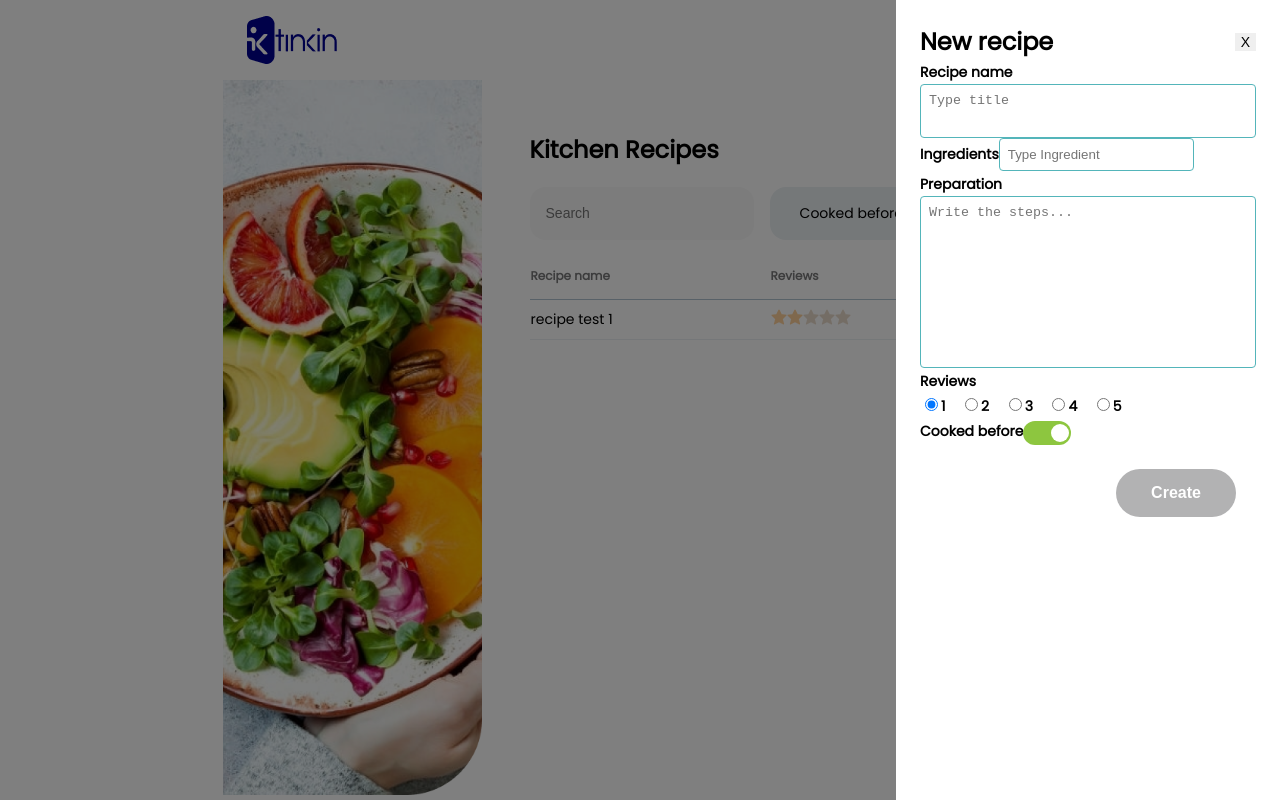
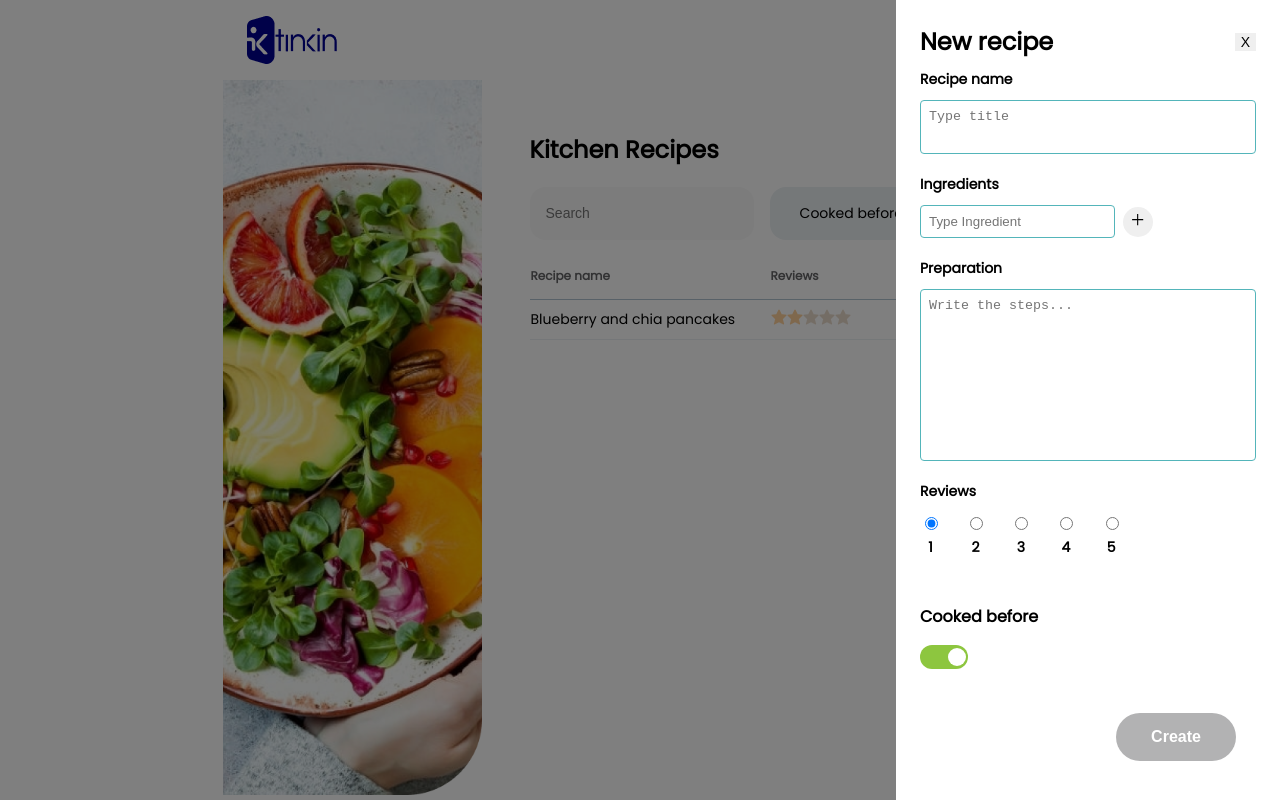
Before and after one commit to NicolasRios91/front-challenge, a React (Vite) app in the folder app/: page / in a window 1280 px wide. Both pictures are taken after a click on the button "add recipe". Built offline with nearby package versions, Linux system fonts and the light colour scheme.

Commit message:
feat: multiple inputs for ingredients form

```diff
--- a/app/package.json
+++ b/app/package.json
@@ -15,6 +15,7 @@
     "ag-grid-react": "^28.2.1",
     "react": "^18.2.0",
     "react-dom": "^18.2.0",
+    "react-icons": "^4.8.0",
     "react-redux": "^8.0.5",
     "styled-components": "^5.3.6",
     "uuid": "^9.0.0",
--- a/app/src/components/buttons/add-button/index.jsx
+++ b/app/src/components/buttons/add-button/index.jsx
@@ -10,7 +10,7 @@ export const AddButton = () => {
   };
 
   return (
-    <StyledButton onClick={handleOnClick}>
+    <StyledButton onClick={handleOnClick} aria-label="add recipe">
       <PlusSign />
     </StyledButton>
   );
--- a/app/src/components/buttons/toggle/index.jsx
+++ b/app/src/components/buttons/toggle/index.jsx
@@ -2,7 +2,6 @@ import "./ToggleSwitch.css";
 import { editRecipe } from "../../../features/recipe/recipe-slice";
 import { useDispatch } from "react-redux";
 
-//component
 export const ToggleSwitch = ({ value, onChange }) => {
   return (
     <label className="switch">
@@ -11,6 +10,7 @@ export const ToggleSwitch = ({ value, onChange }) => {
         name="cookedBefore"
         checked={value}
         onChange={onChange}
+        aria-label="set cooked before"
       />
       <span className="slider round" />
     </label>
--- a/app/src/components/common/styles.jsx
+++ b/app/src/components/common/styles.jsx
@@ -27,6 +27,8 @@ export const Container = styled.div`
   label {
     font-size: ${(props) => props.theme.size.s};
     font-weight: ${(props) => props.theme.weight[600]};
+    display: block;
+    margin-bottom: 10px;
   }
 
   textarea,
@@ -38,6 +40,26 @@ export const Container = styled.div`
     :focus {
       outline: none;
     }
+  }
+`;
+
+export const FieldsContainer = styled.div`
+  box-sizing: border-box;
+  padding: 10px 0px;
+`;
+
+export const IngredientsContainer = styled.div`
+  display: flex;
+  flex-direction: row;
+  align-items: center;
+  gap: 8px;
+
+  button {
+    border: none;
+    width: 30px;
+    height: 30px;
+    border-radius: 50%;
+    cursor: pointer;
   }
 `;
 
--- a/app/src/components/filter/index.jsx
+++ b/app/src/components/filter/index.jsx
@@ -37,8 +37,9 @@ export const Filter = ({ callback }) => {
           <div>
             {FILTER_OPTIONS.map((option) => (
               <OptionsModal key={option.value}>
-                <label>{option.label}</label>
+                <label htmlFor="filter-recipe">{option.label}</label>
                 <input
+                  id="filter-recipe"
                   type="radio"
                   name="filter-recipe"
                   key={option.value}
--- a/app/src/components/form/custom-hooks/index.jsx
+++ b/app/src/components/form/custom-hooks/index.jsx
@@ -16,7 +16,7 @@ import { getFormValues } from "../../../utils/helpers/form";
 
 const initialize = {
   title: "",
-  ingredients: [],
+  ingredients: [""],
   preparation: "",
   reviews: 1,
   cookedBefore: true,
@@ -32,6 +32,19 @@ export const useForm = (isEditModal) => {
   const handleChange = (e) => {
     const { name, value } = getFormValues(e);
     setFormData({ ...formData, [name]: value });
+  };
+
+  const handleAddIngredientField = () => {
+    let ingredients = formData.ingredients;
+    ingredients.push("");
+    setFormData({ ...formData, ingredients });
+  };
+
+  const handleRemoveIngredient = (ingredient) => {
+    let ingredients = formData.ingredients;
+    const index = ingredients.indexOf(ingredient);
+    ingredients.splice(index, 1);
+    setFormData({ ...formData, ingredients });
   };
 
   const handleCancel = () => {
@@ -52,18 +65,20 @@ export const useForm = (isEditModal) => {
   const isDisabled = useMemo(
     () =>
       formData.ingredients?.length === 0 ||
+      formData.ingredients.includes("") ||
       formData.preparation?.length === 0 ||
       formData.title?.length === 0,
-    [formData.ingredients, formData.preparation, formData.title]
+    [formData]
   );
 
   useEffect(() => {
     if (isEditModal) {
       const recipe = data.find((recipe) => recipe.id === recipeId);
       setFormData(recipe);
-    } else {
-      setFormData(initialize);
     }
+    //  else {
+    //   setFormData(initialize);
+    // }
   }, [data, recipeId, isEditModal]);
 
   return {
@@ -72,5 +87,7 @@ export const useForm = (isEditModal) => {
     handleCancel,
     handleOnSubmit,
     handleChange,
+    handleAddIngredientField,
+    handleRemoveIngredient,
   };
 };
--- a/app/src/components/form/index.jsx
+++ b/app/src/components/form/index.jsx
@@ -1,5 +1,7 @@
 import {
+  FieldsContainer,
   FooterContainer,
+  IngredientsContainer,
   SlideActionButton,
   StyledTextArea,
 } from "../common/styles";
@@ -14,17 +16,26 @@ import {
   REVIEWS_LABEL,
 } from "../../utils/constants";
 import { ToggleSwitch } from "../buttons/toggle";
-
+import { AiFillDelete } from "react-icons/ai";
+import { GrAdd } from "react-icons/gr";
 import { useForm } from "./custom-hooks";
 
 const reviewOptions = [1, 2, 3, 4, 5];
 
 export const Form = ({ isEditModal }) => {
-  const { formData, isDisabled, handleCancel, handleOnSubmit, handleChange } =
-    useForm(isEditModal);
+  const {
+    formData,
+    isDisabled,
+    handleCancel,
+    handleOnSubmit,
+    handleChange,
+    handleAddIngredientField,
+    handleRemoveIngredient,
+  } = useForm(isEditModal);
 
   return (
     <form onSubmit={handleOnSubmit}>
+      <FieldsContainer>
         <label htmlFor="title">{RECIPE_NAME_LABEL}</label>
         <StyledTextArea
           small
@@ -34,34 +45,72 @@ export const Form = ({ isEditModal }) => {
           value={formData.title}
           placeholder={TYPE_TITLE}
         />
-      <div>
-        <label>{INGREDIENTS_LABEL}</label>
+      </FieldsContainer>
+      <FieldsContainer>
+        <label htmlFor="ingredients">{INGREDIENTS_LABEL}</label>
+        <div
+          style={{
+            display: "flex",
+            flexDirection: "column",
+            gap: "10px",
+          }}
+        >
+          {formData.ingredients.map((ingredient, index) => (
+            <IngredientsContainer key={index}>
               <input
                 type="text"
                 name="ingredients"
                 onChange={handleChange}
-          value={formData.ingredients}
+                value={ingredient}
                 placeholder={TYPE_INGREDIENT}
+                aria-label="type ingredient"
               ></input>
+              {index === formData.ingredients.length - 1 ? (
+                <button
+                  type="button"
+                  onClick={handleAddIngredientField}
+                  aria-label="add ingredient"
+                >
+                  <GrAdd />
+                </button>
+              ) : null}
+              {formData.ingredients.length > 1 && (
+                <button
+                  type="button"
+                  onClick={() => handleRemoveIngredient(ingredient)}
+                  aria-label="delete ingredient"
+                >
+                  <AiFillDelete />
+                </button>
+              )}
+            </IngredientsContainer>
+          ))}
         </div>
-      <label>{PREPARATION_LABEL}</label>
+      </FieldsContainer>
+      <FieldsContainer>
+        <label htmlFor="preparation">{PREPARATION_LABEL}</label>
         <StyledTextArea
+          id="preparation"
           name="preparation"
           onChange={handleChange}
           value={formData.preparation}
           placeholder={TYPE_STEPS}
         />
-      <label>{REVIEWS_LABEL}</label>
+      </FieldsContainer>
+      <FieldsContainer>
+        <label htmlFor="reviews">{REVIEWS_LABEL}</label>
         <div
           style={{
             display: "flex",
             width: "60%",
             justifyContent: "space-between",
+            textAlign: "center",
           }}
         >
           {reviewOptions.map((option, index) => (
             <div key={index}>
               <input
+                id="reviews"
                 type="radio"
                 name="reviews"
                 key={option}
@@ -73,8 +122,11 @@ export const Form = ({ isEditModal }) => {
             </div>
           ))}
         </div>
-      <label>{COOKED_BEFORE}</label>
+      </FieldsContainer>
+      <FieldsContainer>
+        <p>{COOKED_BEFORE}</p>
         <ToggleSwitch onChange={handleChange} value={formData.cookedBefore} />
+      </FieldsContainer>
       <FooterContainer>
         {isEditModal && (
           <SlideActionButton secondary onClick={handleCancel}>
--- a/app/src/components/search/index.jsx
+++ b/app/src/components/search/index.jsx
@@ -9,10 +9,17 @@ export const Search = ({ callback }) => {
   };
 
   return (
-    <StyledInput
-      type="text"
-      placeholder={SEARCH_PLACEHOLDER}
-      onChange={handleOnChange}
-    />
+    <>
+      <label htmlFor="search" style={{ display: "none" }}>
+        Search
+      </label>
+
+      <StyledInput
+        id="search"
+        type="text"
+        placeholder={SEARCH_PLACEHOLDER}
+        onChange={handleOnChange}
+      />
+    </>
   );
 };
--- a/app/src/theme/index.jsx
+++ b/app/src/theme/index.jsx
@@ -6,9 +6,9 @@ const theme = {
       200: "#F9F9F9",
       400: "#EBF0F3",
       600: "#B1C4D1",
-      800: "#79797A",
+      800: "#646467",
     },
-    darkGreen: "#0C969D",
+    darkGreen: "#0A747A",
     lightBlue: "#54B5BA",
   },
   size: {
--- a/app/src/utils/constants/index.jsx
+++ b/app/src/utils/constants/index.jsx
@@ -1,5 +1,3 @@
-import { v4 as uuidv4 } from "uuid";
-
 export const KITCHEN_RECIPES = "Kitchen Recipes";
 export const COOKED_BEFORE = "Cooked before";
 export const SEARCH_PLACEHOLDER = "Search";
@@ -32,7 +30,7 @@ export const MAX_REVIEWS = 5;
 export const RECIPES = [
   {
     id: "1",
-    title: "recipe test 1",
+    title: "Blueberry and chia pancakes",
     reviews: 2,
     ingredients: ["salt", "pepper", "meat"],
     cookedBefore: true,
--- a/app/src/utils/helpers/form/index.js
+++ b/app/src/utils/helpers/form/index.js
@@ -3,8 +3,16 @@ export const getFormValues = (event) => {
   if (name === "reviews") {
     value = Number(value);
   }
-  if (name === "ingredients") {
-    value = [value];
+  if (name.includes("ingredients")) {
+    name = "ingredients";
+
+    const ingredients = document.getElementsByName("ingredients");
+    value = [];
+    if (ingredients) {
+      ingredients?.forEach((element) => {
+        value.push(element.value);
+      });
+    }
   }
   if (name === "cookedBefore") {
     value = event.target.checked;
```
Also changed, not shown: 1 other file (tests, documents, lock files or other folders). Lines whose indentation alone changed are shown as unchanged.
